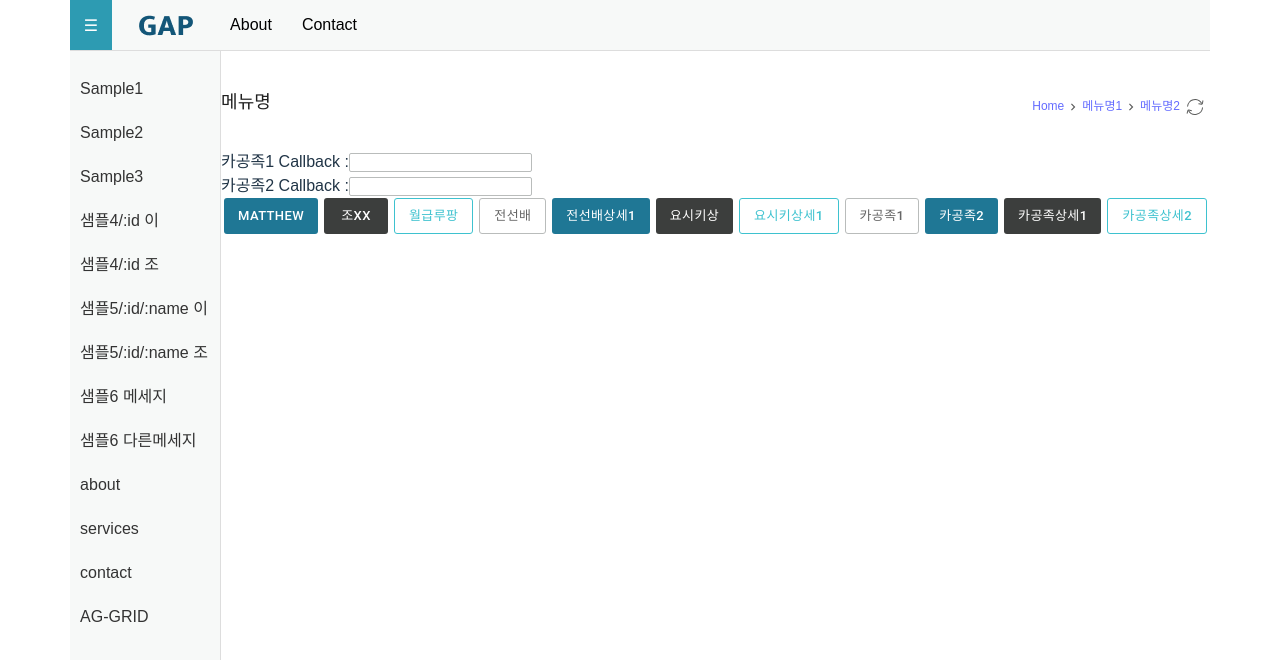
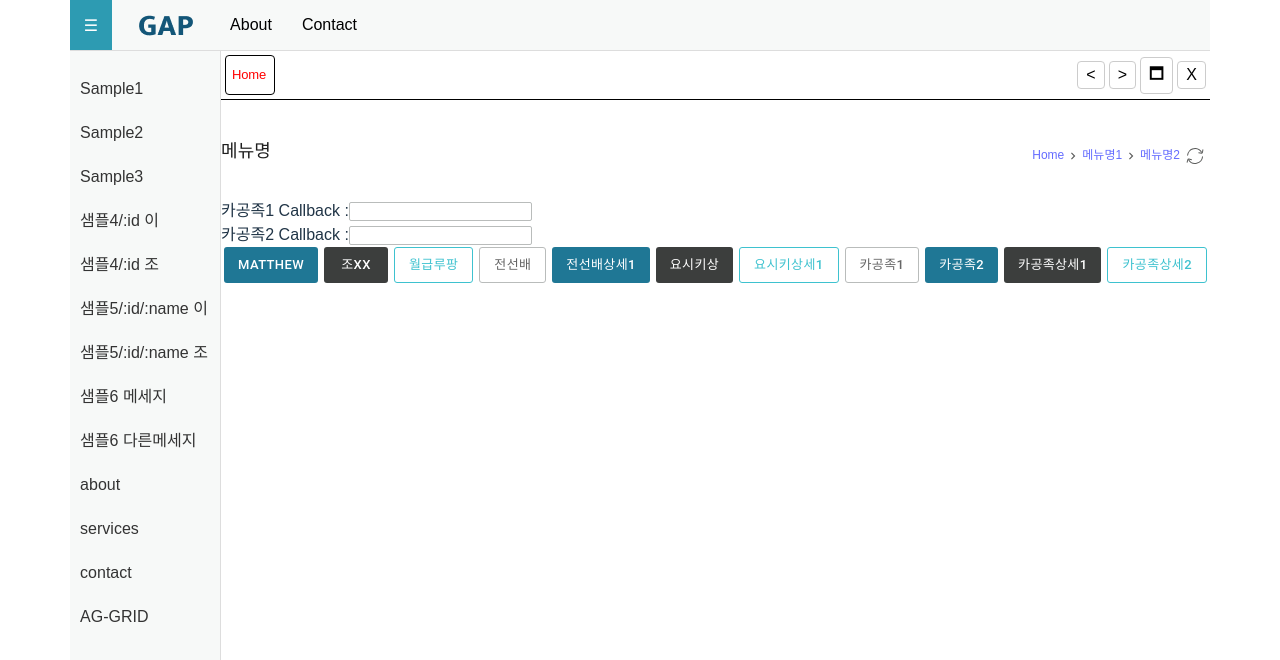
Before and after one commit to eastflare/flare-react-app, a React (Vite) app: page / in a window 1280 px wide. Shown: the top 660 px of the page. Built offline with nearby package versions, Linux system fonts and the light colour scheme; what js-sha256 would draw is missing.

Commit message:
대박....

```diff
--- a/src/components/cmn/Layout/PageTab.tsx
+++ b/src/components/cmn/Layout/PageTab.tsx
@@ -1,4 +1,5 @@
 import styled from "@emotion/styled";
+import { useEffect, useRef } from "react";
 
 interface PageTabProps {
   label: string;
@@ -11,8 +12,47 @@ interface PageTabProps {
 const PageTab = ({ label, onClick, onClose, isActive }: PageTabProps) => {
   const isNotClosable = ["Home"].includes(label);
 
+  // Inside the PageTab component
+  const tabRef = useRef<HTMLDivElement>(null);
+
+  useEffect(() => {
+    const handleDragStart = (e: DragEvent) => {
+      e.dataTransfer?.setData("text/plain", "http://www.naver.com");
+    };
+
+    const handleDragEnd = (e: DragEvent) => {
+      const { clientX, clientY } = e;
+      const { innerWidth, innerHeight } = window;
+
+      if (clientX < 0 || clientY < 0 || clientX > innerWidth || clientY > innerHeight) {
+        //기존탭 삭제
+        //새팝업 띄우기
+        alert("Tab dragged outside the browser window!");
+      }
+    };
+
+    const tabElement = tabRef.current;
+
+    if (tabElement) {
+      tabElement.addEventListener("dragstart", handleDragStart);
+      tabElement.addEventListener("dragend", handleDragEnd);
+    }
+
+    return () => {
+      if (tabElement) {
+        tabElement.removeEventListener("dragstart", handleDragStart);
+        tabElement.removeEventListener("dragend", handleDragEnd);
+      }
+    };
+  }, []);
+
   return (
-    <StyledPageTab onClick={onClick} isOpenTab={isActive}>
+    <StyledPageTab
+      ref={tabRef}
+      onClick={onClick}
+      isOpenTab={isActive}
+      draggable // Add draggable attribute here
+    >
       <StyledPageTabLabel>{label}</StyledPageTabLabel>
       {!isNotClosable && (
         <StyledIconButton
```
Also changed, not shown: 1 other file (tests, documents, lock files or other folders).
